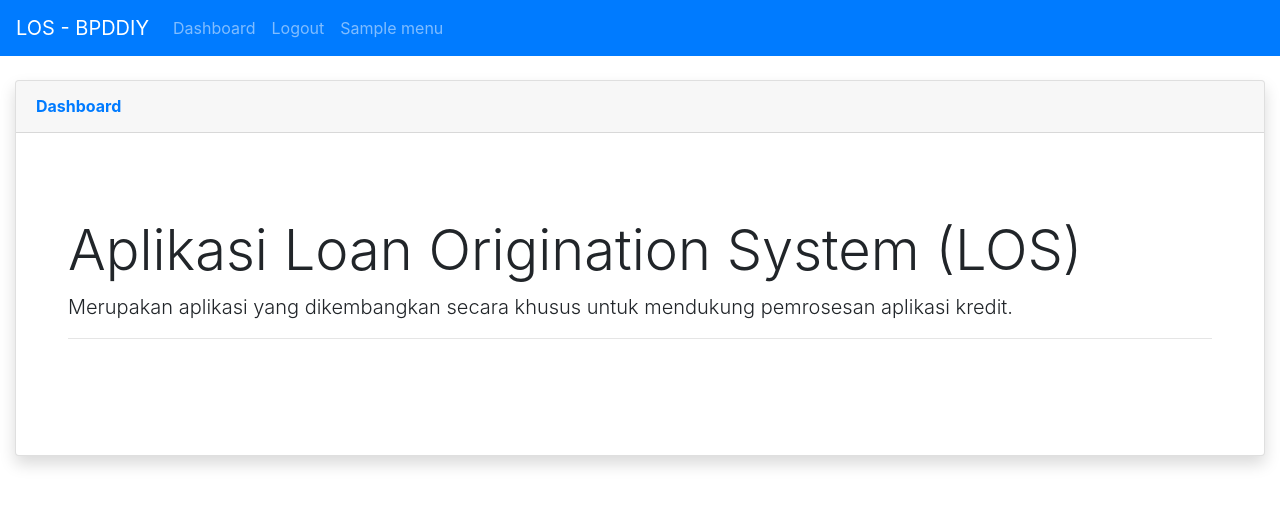
After one commit to ianfebriyanto/bpddiy-los, a CodeIgniter app: page /dashboard in a window 1280 px wide. The commit adds this page. Shown: the top 506 px of the page. Run offline with CodeIgniter, Linux system fonts and the light colour scheme; the visitor is signed in with stand-in values (Sample User, id 1); tables that the repository leaves empty or names only in its code hold one stand-in row (values such as "Sample post"); some libraries are stand-ins or nearby versions.

Commit message:
loggin condition add dashboard fixing a lot of bugs

```diff
--- /dev/null
+++ b/application/modules/dashboard/controllers/Dashboard.php
@@ -0,0 +1,21 @@
+<?php
+defined('BASEPATH') or exit('No direct script access allowed');
+
+class Dashboard extends MY_Controller
+{
+
+    public function __construct()
+    {
+        parent::__construct();
+        $this->load->model('Dashboard_model');
+    }
+
+    public function index()
+    {
+        $data['style']  = $this->load->view('style', '', true);
+        $data['script']  = $this->load->view('script', '', true);
+        $GRUP_ID = $this->session->userdata('GRUP_ID');
+        $data['namaMenu'] = $this->Dashboard_model->readMenu($GRUP_ID);
+        $this->template->load('master_dashboard', 'index', $data);
+    }
+}
--- /dev/null
+++ b/application/modules/dashboard/models/Dashboard_model.php
@@ -0,0 +1,9 @@
+<?php
+
+class Dashboard_model extends CI_Model
+{
+    public function readMenu($GRUP_ID)
+    {
+        return $this->db->query("SELECT TBL_MENU.MENU_NAMA, TBL_MENU.MENU_LINK  FROM TBL_KEWENANGAN, TBL_GRUP, TBL_MENU WHERE TBL_GRUP.GRUP_ID=$GRUP_ID AND TBL_KEWENANGAN.GRUP_ID = TBL_GRUP.GRUP_ID AND TBL_KEWENANGAN.MENU_ID=TBL_MENU.MENU_ID")->result_array();
+    }
+}
--- /dev/null
+++ b/application/modules/dashboard/views/index.php
@@ -0,0 +1,15 @@
+<div class="container-fluid">
+    <div class="card shadow mb-4">
+        <div class="card-header py-3">
+            <h6 class="m-0 font-weight-bold text-primary">Dashboard</h6>
+        </div>
+        <div class="card-body">
+            <?= $this->session->flashdata('message'); ?>
+            <div class="jumbotron bg-white">
+                <h1 class="display-4">Aplikasi Loan Origination System (LOS)</h1>
+                <p class="lead">Merupakan aplikasi yang dikembangkan secara khusus untuk mendukung pemrosesan aplikasi kredit.</p>
+                <hr class="my-0">
+            </div>
+        </div>
+    </div>
+</div>
--- /dev/null
+++ b/application/modules/dashboard/views/script.php
@@ -0,0 +1,3 @@
+<script>
+
+</script>
--- /dev/null
+++ b/application/modules/dashboard/views/style.php
@@ -0,0 +1,3 @@
+<style>
+
+</style>
--- a/application/modules/grup/controllers/Grup.php
+++ b/application/modules/grup/controllers/Grup.php
@@ -19,6 +19,12 @@ class Grup extends MY_Controller
 		$data['USERNAME'] = $this->session->userdata('USERNAME');
 		$data['namaMenu'] = $this->Grup_model->readMenu($GRUP_ID);
 		$this->template->load('master_dashboard', 'index', $data);
+		$kewenangan = in_array(10, array_column($data['namaMenu'], 'MENU_ID'));
+		if (!$kewenangan) {
+			$this->session->set_flashdata('message', '<div class="alert alert-danger" role="alert">
+			Anda tidak memiliki kewenangan untuk mengakses menu tersebut. </div>');
+			redirect('dashboard');
+		}
 	}
 
 	public function createAct()
--- a/application/modules/grup/models/Grup_model.php
+++ b/application/modules/grup/models/Grup_model.php
@@ -25,7 +25,7 @@ class Grup_model extends CI_Model
     }
     public function readMenu($GRUP_ID)
     {
-        return $this->db->query("SELECT TBL_MENU.MENU_NAMA, TBL_MENU.MENU_LINK  FROM TBL_KEWENANGAN, TBL_GRUP, TBL_MENU WHERE TBL_GRUP.GRUP_ID=$GRUP_ID AND TBL_KEWENANGAN.GRUP_ID = TBL_GRUP.GRUP_ID AND TBL_KEWENANGAN.MENU_ID=TBL_MENU.MENU_ID")->result_array();
+        return $this->db->query("SELECT TBL_MENU.MENU_NAMA, TBL_MENU.MENU_LINK, TBL_MENU.MENU_ID  FROM TBL_KEWENANGAN, TBL_GRUP, TBL_MENU WHERE TBL_GRUP.GRUP_ID=$GRUP_ID AND TBL_KEWENANGAN.GRUP_ID = TBL_GRUP.GRUP_ID AND TBL_KEWENANGAN.MENU_ID=TBL_MENU.MENU_ID")->result_array();
     }
     var $column_order = array(null, 'GRUP_NAMA');
     var $column_search = array('GRUP_NAMA', 'GRUP_DISKRIPSI');
--- a/application/modules/kewenangan/controllers/Kewenangan.php
+++ b/application/modules/kewenangan/controllers/Kewenangan.php
@@ -19,6 +19,12 @@ class Kewenangan extends MY_Controller
 		$GRUP_ID = $this->session->userdata('GRUP_ID');
 		$data['namaMenu'] = $this->Kewenangan_model->readMenu($GRUP_ID);
 		$this->template->load('master_dashboard', 'index', $data);
+		$kewenangan = in_array(11, array_column($data['namaMenu'], 'MENU_ID'));
+		if (!$kewenangan) {
+			$this->session->set_flashdata('message', '<div class="alert alert-danger" role="alert">
+			Anda tidak memiliki kewenangan untuk mengakses menu tersebut. </div>');
+			redirect('dashboard');
+		}
 	}
 	public function createAct()
 	{
--- a/application/modules/kewenangan/models/Kewenangan_model.php
+++ b/application/modules/kewenangan/models/Kewenangan_model.php
@@ -43,7 +43,7 @@ class Kewenangan_model extends CI_Model
     }
     public function readMenu($GRUP_ID)
     {
-        return $this->db->query("SELECT TBL_MENU.MENU_NAMA, TBL_MENU.MENU_LINK FROM TBL_KEWENANGAN, TBL_GRUP, TBL_MENU WHERE TBL_GRUP.GRUP_ID=$GRUP_ID AND TBL_KEWENANGAN.GRUP_ID = TBL_GRUP.GRUP_ID AND TBL_KEWENANGAN.MENU_ID=TBL_MENU.MENU_ID")->result_array();
+        return $this->db->query("SELECT TBL_MENU.MENU_NAMA, TBL_MENU.MENU_LINK, TBL_MENU.MENU_ID  FROM TBL_KEWENANGAN, TBL_GRUP, TBL_MENU WHERE TBL_GRUP.GRUP_ID=$GRUP_ID AND TBL_KEWENANGAN.GRUP_ID = TBL_GRUP.GRUP_ID AND TBL_KEWENANGAN.MENU_ID=TBL_MENU.MENU_ID")->result_array();
     }
     var $column_order = array(null, 'GRUP_NAMA', 'MENU_NAMA');
     var $column_search = array('GRUP_NAMA', 'MENU_NAMA');
--- a/application/modules/menu/controllers/Menu.php
+++ b/application/modules/menu/controllers/Menu.php
@@ -16,6 +16,12 @@ class Menu extends MY_Controller
 		$GRUP_ID = $this->session->userdata('GRUP_ID');
 		$data['namaMenu'] = $this->Menu_model->readMenu($GRUP_ID);
 		$this->template->load('master_dashboard', 'index', $data);
+		$kewenangan = in_array(13, array_column($data['namaMenu'], 'MENU_ID'));
+		if (!$kewenangan) {
+			$this->session->set_flashdata('message', '<div class="alert alert-danger" role="alert">
+			Anda tidak memiliki kewenangan untuk mengakses menu tersebut. </div>');
+			redirect('dashboard');
+		}
 	}
 	public function createAct()
 	{
--- a/application/modules/menu/models/Menu_model.php
+++ b/application/modules/menu/models/Menu_model.php
@@ -22,7 +22,7 @@ class Menu_model extends CI_Model
     }
     public function readMenu($GRUP_ID)
     {
-        return $this->db->query("SELECT TBL_MENU.MENU_NAMA, TBL_MENU.MENU_LINK  FROM TBL_KEWENANGAN, TBL_GRUP, TBL_MENU WHERE TBL_GRUP.GRUP_ID=$GRUP_ID AND TBL_KEWENANGAN.GRUP_ID = TBL_GRUP.GRUP_ID AND TBL_KEWENANGAN.MENU_ID=TBL_MENU.MENU_ID")->result_array();
+        return $this->db->query("SELECT TBL_MENU.MENU_NAMA, TBL_MENU.MENU_LINK, TBL_MENU.MENU_ID  FROM TBL_KEWENANGAN, TBL_GRUP, TBL_MENU WHERE TBL_GRUP.GRUP_ID=$GRUP_ID AND TBL_KEWENANGAN.GRUP_ID = TBL_GRUP.GRUP_ID AND TBL_KEWENANGAN.MENU_ID=TBL_MENU.MENU_ID")->result_array();
     }
     var $column_order = array(null, 'MENU_NAMA', NULL, NULL, 'MENU_STATUS');
     var $column_search = array('MENU_NAMA');
--- a/application/modules/menu/views/index.php
+++ b/application/modules/menu/views/index.php
@@ -1,7 +1,7 @@
 <div class="container-fluid">
 	<div class="card shadow mb-4">
 		<div class="card-header py-3">
-			<h6 class="m-0 font-weight-bold text-primary">Menu Grup</h6>
+			<h6 class="m-0 font-weight-bold text-primary">Menu Menu</h6>
 		</div>
 		<div class="card-body">
 			<table id="dataTableMenu" class="table table-hover table-bordered" style="width:100%">
--- a/application/modules/sistem/controllers/Sistem.php
+++ b/application/modules/sistem/controllers/Sistem.php
@@ -17,6 +17,12 @@ class Sistem extends MY_Controller
 		$GRUP_ID = $this->session->userdata('GRUP_ID');
 		$data['namaMenu'] = $this->Sistem_model->readMenu($GRUP_ID);
 		$this->template->load('master_dashboard', 'index', $data);
+		$kewenangan = in_array(12, array_column($data['namaMenu'], 'MENU_ID'));
+		if (!$kewenangan) {
+			$this->session->set_flashdata('message', '<div class="alert alert-danger" role="alert">
+			Anda tidak memiliki kewenangan untuk mengakses menu tersebut. </div>');
+			redirect('dashboard');
+		}
 	}
 	public function createAct()
 	{
--- a/application/modules/sistem/models/Sistem_model.php
+++ b/application/modules/sistem/models/Sistem_model.php
@@ -23,10 +23,6 @@ class Sistem_model extends CI_Model
     public function readMenu($GRUP_ID)
     {
         return $this->db->query("SELECT TBL_MENU.MENU_NAMA, TBL_MENU.MENU_LINK, TBL_MENU.MENU_ID  FROM TBL_KEWENANGAN, TBL_GRUP, TBL_MENU WHERE TBL_GRUP.GRUP_ID=$GRUP_ID AND TBL_KEWENANGAN.GRUP_ID = TBL_GRUP.GRUP_ID AND TBL_KEWENANGAN.MENU_ID=TBL_MENU.MENU_ID")->result_array();
-    }
-    public function readMenuID($GRUP_ID)
-    {
-        return $this->db->query("SELECT TBL_MENU.MENU_ID  FROM TBL_KEWENANGAN, TBL_GRUP, TBL_MENU WHERE TBL_GRUP.GRUP_ID=$GRUP_ID AND TBL_KEWENANGAN.GRUP_ID = TBL_GRUP.GRUP_ID AND TBL_KEWENANGAN.MENU_ID=TBL_MENU.MENU_ID")->result_array();
     }
     var $column_order = array(null, 'SISTEM_NAMA', NULL, 'SISTEM_VERSI');
     var $column_search = array('SISTEM_NAMA');
--- a/application/modules/user/models/User_model.php
+++ b/application/modules/user/models/User_model.php
@@ -17,7 +17,7 @@ class User_model extends CI_Model
     }
     public function readMenu($GRUP_ID)
     {
-        return $this->db->query("SELECT TBL_MENU.MENU_NAMA, TBL_MENU.MENU_LINK  FROM TBL_KEWENANGAN, TBL_GRUP, TBL_MENU WHERE TBL_GRUP.GRUP_ID=$GRUP_ID AND TBL_KEWENANGAN.GRUP_ID = TBL_GRUP.GRUP_ID AND TBL_KEWENANGAN.MENU_ID=TBL_MENU.MENU_ID")->result_array();
+        return $this->db->query("SELECT TBL_MENU.MENU_NAMA, TBL_MENU.MENU_LINK, TBL_MENU.MENU_ID FROM TBL_KEWENANGAN, TBL_GRUP, TBL_MENU WHERE TBL_GRUP.GRUP_ID=$GRUP_ID AND TBL_KEWENANGAN.GRUP_ID = TBL_GRUP.GRUP_ID AND TBL_KEWENANGAN.MENU_ID=TBL_MENU.MENU_ID")->result_array();
     }
     public function createData($data)
     {
--- a/application/modules/user/views/index.php
+++ b/application/modules/user/views/index.php
@@ -1,7 +1,7 @@
 <div class="container-fluid">
     <div class="card shadow mb-4">
         <div class="card-header py-3">
-            <h6 class="m-0 font-weight-bold text-primary">Menu Grup</h6>
+            <h6 class="m-0 font-weight-bold text-primary">Menu User</h6>
         </div>
         <div class="card-body">
             <table id="dataTableUser" class="table table-hover table-bordered" style="width:100%">
--- a/application/views/master_dashboard.php
+++ b/application/views/master_dashboard.php
@@ -24,6 +24,7 @@ defined('BASEPATH') or exit('No direct script access allowed');
             <div class="collapse navbar-collapse" id="navbarNavAltMarkup">
                 <div class="collapse navbar-collapse" id="navbarNavAltMarkup">
                     <div class="navbar-nav">
+                        <a class="nav-item nav-link" href="<?= base_url('dashboard'); ?>">Dashboard<span class="sr-only"></span></a>
                         <a class="nav-item nav-link" href="<?= base_url('login/logout'); ?>">Logout<span class="sr-only"></span></a>
                         <?php foreach ($namaMenu as $data) : ?>
                             <a class="nav-item nav-link" href="<?= base_url($data['MENU_LINK']) ?>"><?= $data['MENU_NAMA']; ?><span class="sr-only"></span></a>
--- a/application/views/templates/navbar.php
+++ b/application/views/templates/navbar.php
@@ -5,14 +5,11 @@
      </button>
      <div class="collapse navbar-collapse" id="navbarNavAltMarkup">
          <div class="collapse navbar-collapse" id="navbarNavAltMarkup">
-
              <div class="navbar-nav">
                  <a class="nav-item nav-link" href="<?= base_url('login/logout'); ?>">Logout<span class="sr-only"></span></a>
                  <?php foreach ($namaMenu as $data) : ?>
                      <a class="nav-item nav-link" href="<?= base_url($data['MENU_LINK']) ?>"><?= $data['MENU_NAMA']; ?><span class="sr-only"></span></a>
                  <?php endforeach; ?>
-
              </div>
          </div>
-
  </nav>
```
Also changed, not shown: application/modules/login/controllers/Login.php (+7 -1 lines), application/modules/user/controllers/User.php (+6 -1 lines).
